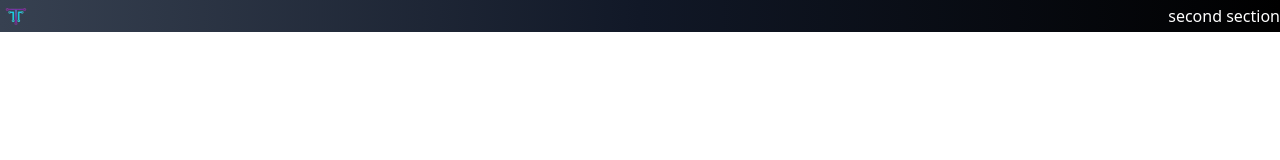
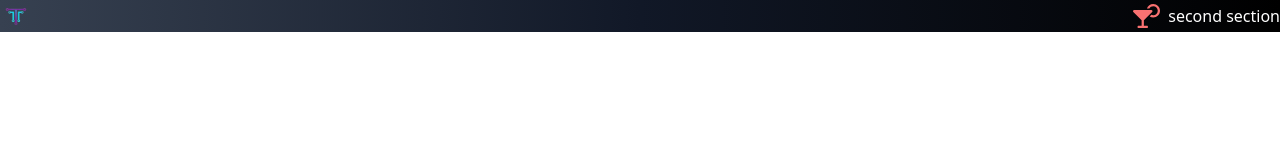
Before and after one commit to takinur/rektfolio, a React (Vite) app: page / in a window 1280 px wide. Shown: the top 160 px of the page. Built offline with nearby package versions, Linux system fonts and the light colour scheme.

Commit message:
FontAwesome Component

```diff
--- a/package.json
+++ b/package.json
@@ -9,6 +9,10 @@
     "preview": "vite preview"
   },
   "dependencies": {
+    "@fortawesome/fontawesome-svg-core": "^6.1.2",
+    "@fortawesome/free-regular-svg-icons": "^6.1.2",
+    "@fortawesome/free-solid-svg-icons": "^6.1.2",
+    "@fortawesome/react-fontawesome": "^0.2.0",
     "react": "^18.2.0",
     "react-dom": "^18.2.0",
     "react-draggable": "^4.4.5",
--- a/src/App.jsx
+++ b/src/App.jsx
@@ -1,6 +1,8 @@
 import react, { useRef, useState } from "react";
+import { FontAwesomeIcon } from "@fortawesome/react-fontawesome";
 import Draggable from "react-draggable";
 import Logo from './assets/LOGO_T_256.png'
+import { faCocktail } from "@fortawesome/free-solid-svg-icons";
 
 function App() {
   // const [position, setPosition] = useState({x: 0, y: 0});
@@ -25,6 +27,8 @@ function App() {
 
           </div>
           <div className="flex items-end">
+
+            <FontAwesomeIcon icon={faCocktail} className="text-red-400 text-2xl mr-2" />
             second section
           </div>
         </nav>
```
Also changed, not shown: 1 other file (tests, documents, lock files or other folders).
